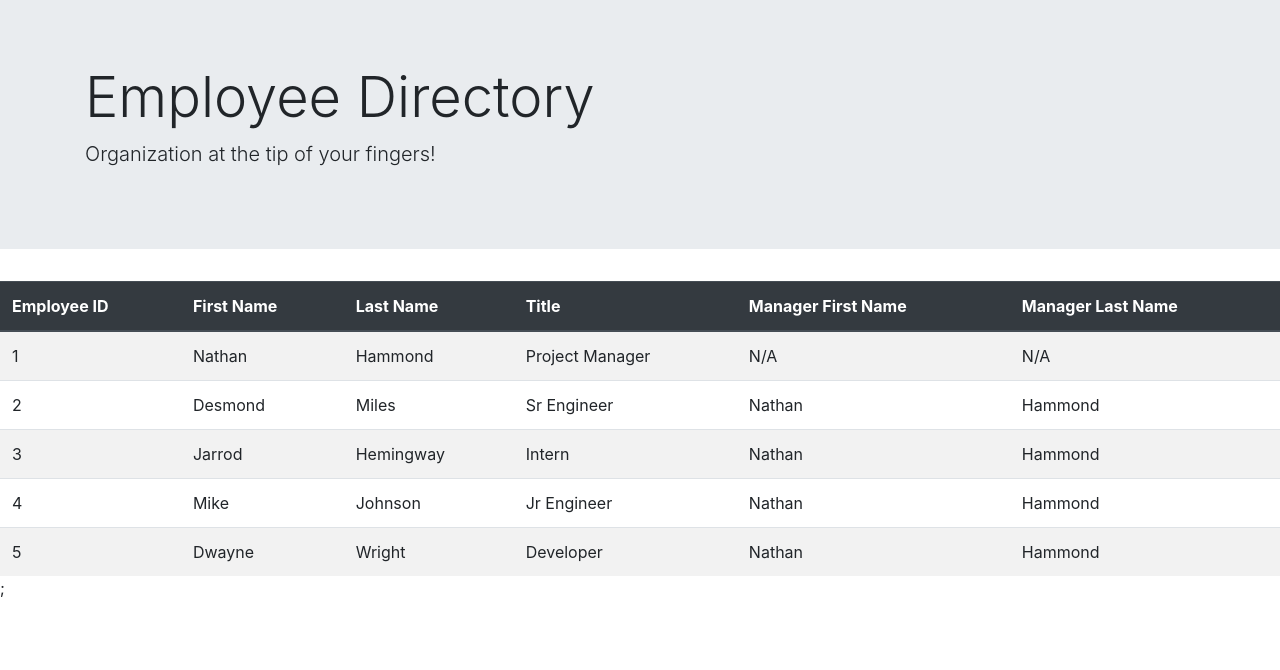
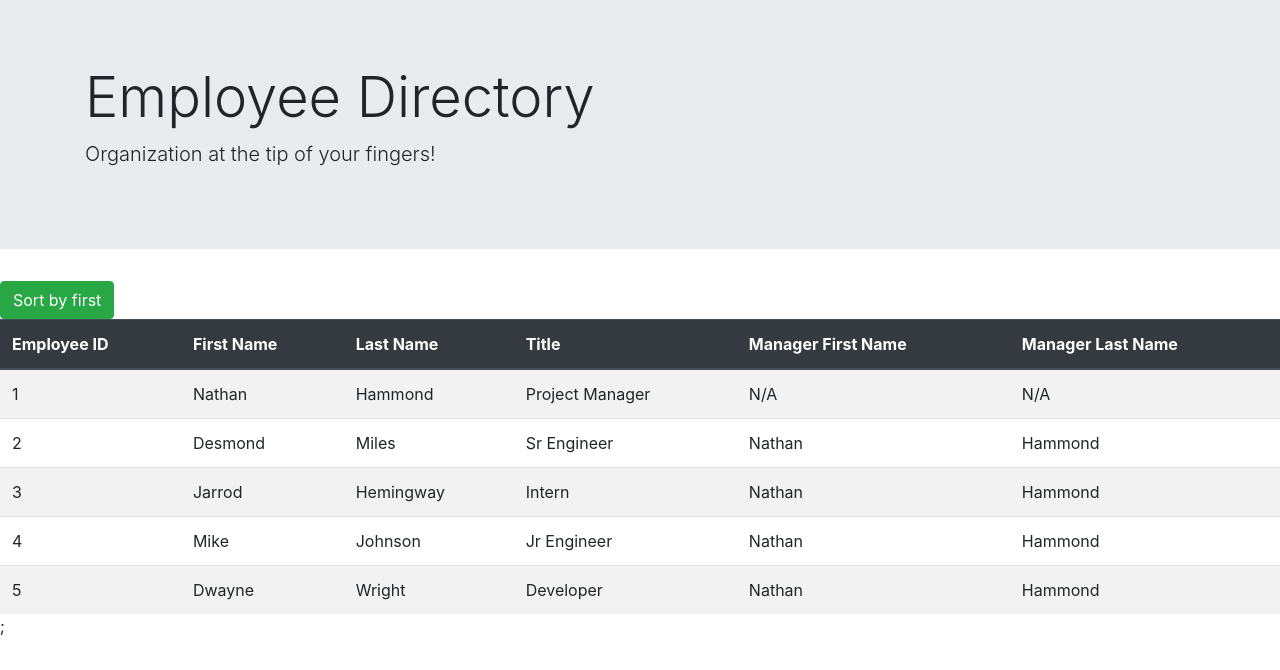
Before and after one commit to JJessee1371/React-Employee-Directory, a React (Create React App) app in the folder employee-directory/: page / in a window 1280 px wide. Shown: the top 670 px of the page. Built offline with nearby package versions, Linux system fonts and the light colour scheme.

Commit message:
Included button component for sorting employees.

```diff
--- a/employee-directory/src/App.js
+++ b/employee-directory/src/App.js
@@ -1,12 +1,14 @@
 import React from 'react';
 import Header from './Components/Header';
 import Table from './Components/Table';
+import Button from './Components/Button';
 
 class App extends React.Component {
   render() {
     return (
       <div>
         <Header/>
+        <Button/>
         <Table/>
       </div>
     );
--- /dev/null
+++ b/employee-directory/src/Components/Button.jsx
@@ -0,0 +1,13 @@
+import React from 'react';
+import jsonData from '../employees.json';
+
+class Button extends React.Component {
+
+    render() {
+        return (
+            <button type="button" className="btn btn-success">Sort by first</button>
+        );
+    };
+};
+
+export default Button;
```
Also changed, not shown: 2 other files (tests, documents, lock files or other folders).
